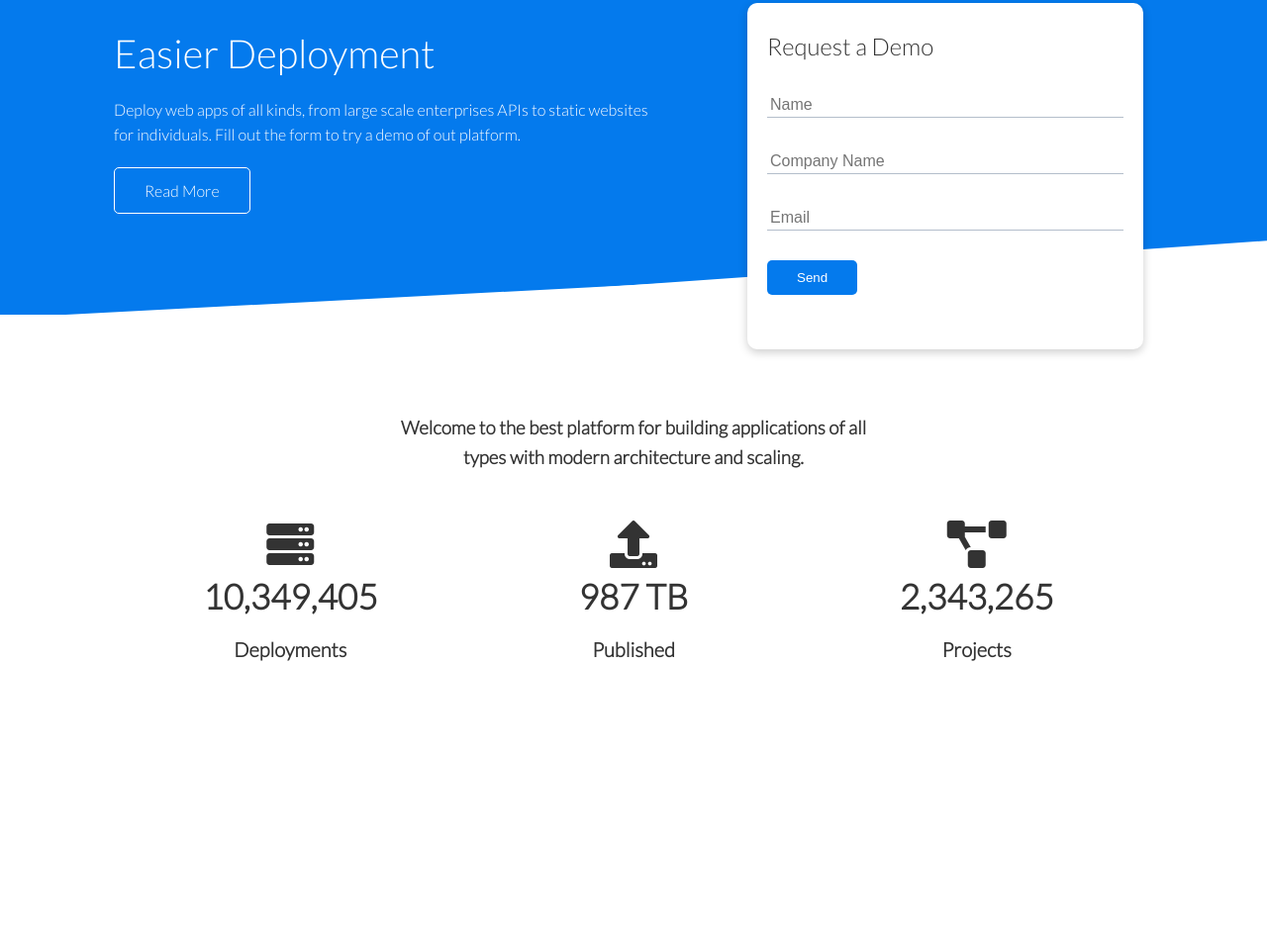
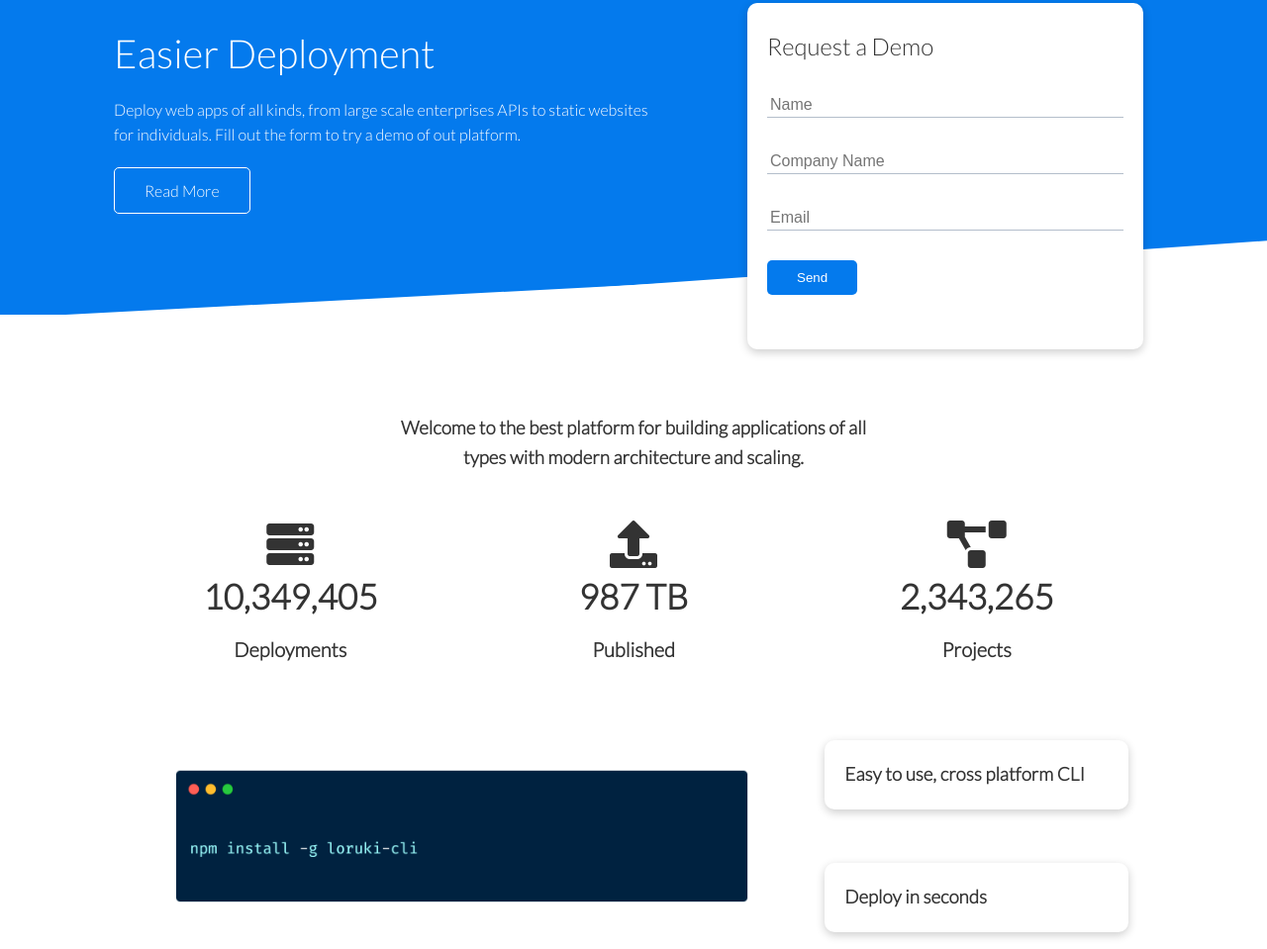
Before and after one commit to coelho-na/lorucki-website, a website: page index.html in a window 1280 px wide. Shown: the part 152-1111 px from the top of the page at 99% size. Before the commit the page ends 882 px from the top, so only its background shows below. Drawn offline with Linux system fonts and the light colour scheme.

Commit message:
section cli completed

```diff
--- a/index.html
+++ b/index.html
@@ -106,5 +106,18 @@
         </div>
       </div>
     </section>
+
+    <!-- Cli-->
+    <section class="cli">
+      <div class="wrapper grid">
+        <img src="./src/img/cli.png" alt="" />
+        <div class="card">
+          <h3>Easy to use, cross platform CLI</h3>
+        </div>
+        <div class="card">
+          <h3>Deploy in seconds</h3>
+        </div>
+      </div>
+    </section>
   </body>
 </html>
--- /dev/null
+++ b/src/sass/modules/_cli.scss
@@ -0,0 +1,8 @@
+.cli .grid {
+  grid-template-columns: repeat(3, 1fr);
+  grid-template-rows: repeat(2, 1fr);
+  & > *:first-child {
+    grid-column: 1 / span 2;
+    grid-row: 1 / span 2;
+  }
+}
--- a/src/sass/style.scss
+++ b/src/sass/style.scss
@@ -5,3 +5,4 @@
 @import "./modules/showcase.scss";
 @import "./modules/btn.scss";
 @import "./modules/stats.scss";
+@import "./modules/cli.scss";
```
Also changed, not shown: dist/css/style.css, dist/css/style.min.css.
